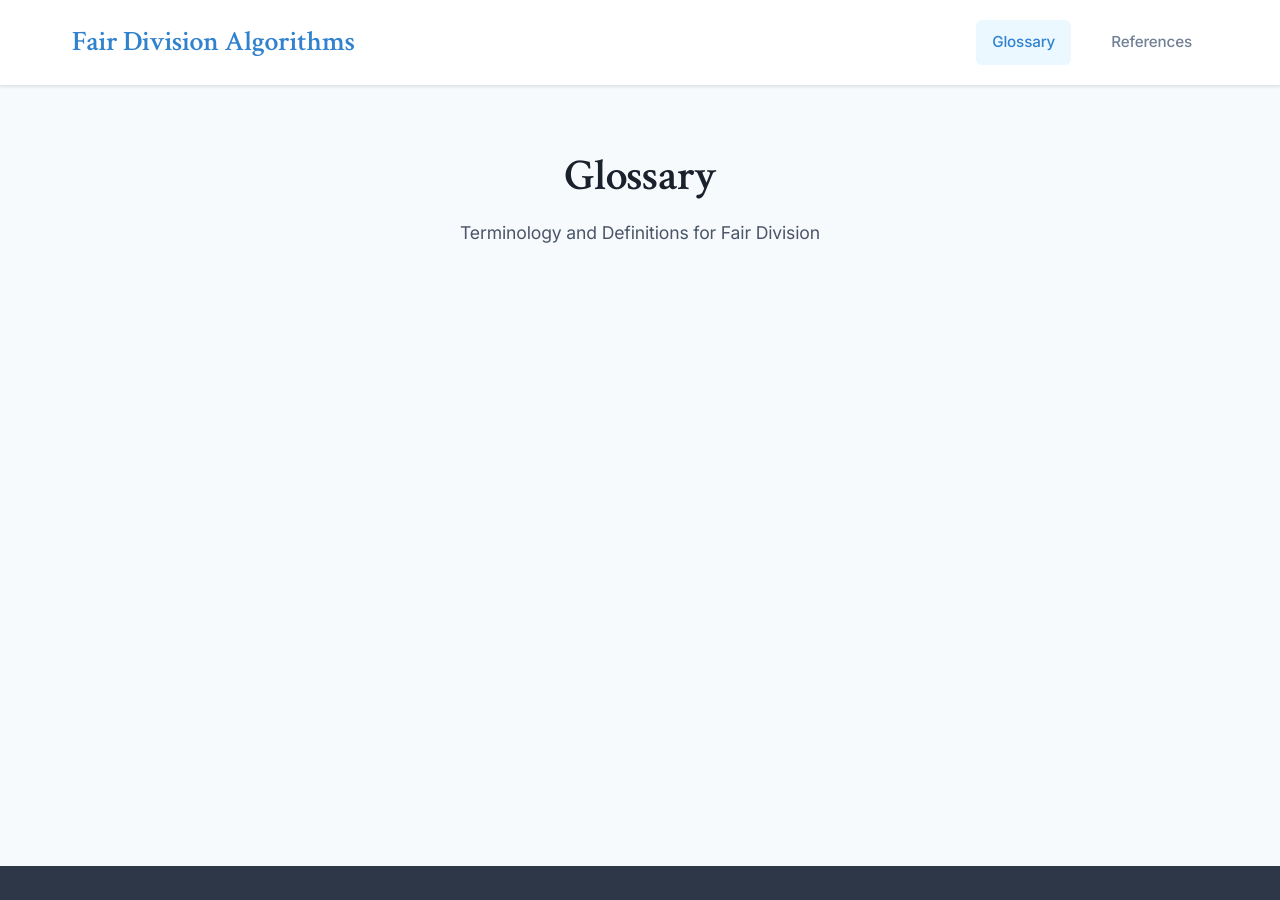
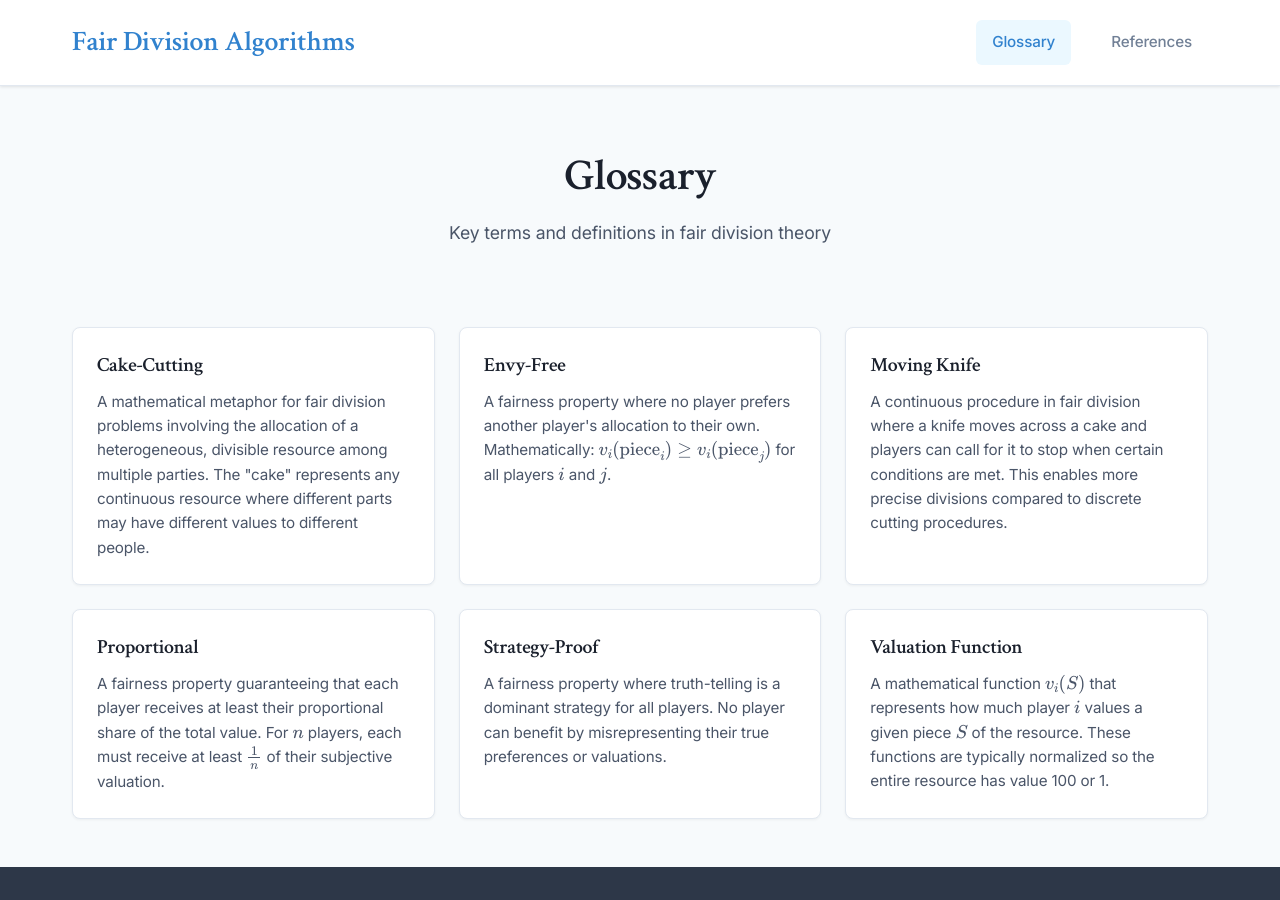
Before and after one commit to amaan-19/fair-division-exercises, a Jekyll site: the page built from glossary/index.md, in a window 1280 px wide and 900 px high. Built offline with Jekyll 4.4.1, drawn with Linux system fonts in a browser that asks for light colours; our own code applies the rules of GitHub Pages for plain Markdown files.

Commit message:
added a few definitions to glossary

```diff
--- a/assets/main.css
+++ b/assets/main.css
@@ -1428,3 +1428,80 @@ blockquote {
         font-size: 1rem;
     }
 }
+
+/* ========================================
+   SIMPLE GLOSSARY COMPONENTS
+   ======================================== */
+
+/* Simple Terms Grid */
+.terms-grid {
+    display: grid;
+    grid-template-columns: repeat(auto-fit, minmax(300px, 1fr));
+    gap: 1.5rem;
+    margin: 2rem 0;
+}
+
+/* Simple Term Card */
+.term-card {
+    background: white;
+    border: 1px solid #e2e8f0;
+    border-radius: 8px;
+    padding: 1.5rem;
+    transition: all 0.2s ease;
+    box-shadow: 0 1px 3px rgba(0, 0, 0, 0.05);
+}
+
+    .term-card:hover {
+        transform: translateY(-2px);
+        box-shadow: 0 4px 12px rgba(0, 0, 0, 0.1);
+        border-color: #cbd5e0;
+    }
+
+/* Term Name */
+.term-name {
+    font-family: 'Crimson Text', Georgia, serif;
+    font-size: 1.25rem;
+    font-weight: 600;
+    color: #1a202c;
+    margin: 0 0 0.75rem 0;
+    line-height: 1.3;
+}
+
+/* Term Definition */
+.term-definition {
+    color: #4a5568;
+    line-height: 1.6;
+    margin: 0;
+    font-size: 0.95rem;
+}
+
+/* Optional: Simple type indicator */
+.term-type {
+    display: inline-block;
+    background: #f0f4f7;
+    color: #4a5568;
+    padding: 0.2rem 0.5rem;
+    border-radius: 4px;
+    font-size: 0.75rem;
+    font-weight: 500;
+    text-transform: uppercase;
+    letter-spacing: 0.03em;
+    margin-bottom: 0.5rem;
+    font-family: 'Inter', sans-serif;
+}
+
+/* Responsive Design */
+@media (max-width: 768px) {
+    .terms-grid {
+        grid-template-columns: 1fr;
+        gap: 1rem;
+    }
+
+    .term-card {
+        padding: 1.25rem;
+    }
+
+    .term-name {
+        font-size: 1.125rem;
+    }
+}
--- a/glossary/index.md
+++ b/glossary/index.md
@@ -6,5 +6,51 @@ permalink: /glossary/
 
 <div class="page-header">
   <h1 class="page-title">Glossary</h1>
-  <p class="page-description">Terminology and Definitions for Fair Division</p>
+  <p class="page-description">Key terms and definitions in fair division theory</p>
 </div>
+
+<div class="terms-grid">
+
+  <div class="term-card">
+    <h3 class="term-name">Cake-Cutting</h3>
+    <p class="term-definition">
+      A mathematical metaphor for fair division problems involving the allocation of a heterogeneous, divisible resource among multiple parties. The "cake" represents any continuous resource where different parts may have different values to different people.
+    </p>
+  </div>
+
+  <div class="term-card">
+    <h3 class="term-name">Envy-Free</h3>
+    <p class="term-definition">
+      A fairness property where no player prefers another player's allocation to their own. Mathematically: $v_i(\text{piece}_i) \geq v_i(\text{piece}_j)$ for all players $i$ and $j$.
+    </p>
+  </div>
+
+  <div class="term-card">
+    <h3 class="term-name">Moving Knife</h3>
+    <p class="term-definition">
+      A continuous procedure in fair division where a knife moves across a cake and players can call for it to stop when certain conditions are met. This enables more precise divisions compared to discrete cutting procedures.
+    </p>
+  </div>
+
+  <div class="term-card">
+    <h3 class="term-name">Proportional</h3>
+    <p class="term-definition">
+      A fairness property guaranteeing that each player receives at least their proportional share of the total value. For $n$ players, each must receive at least $\frac{1}{n}$ of their subjective valuation.
+    </p>
+  </div>
+
+  <div class="term-card">
+    <h3 class="term-name">Strategy-Proof</h3>
+    <p class="term-definition">
+      A fairness property where truth-telling is a dominant strategy for all players. No player can benefit by misrepresenting their true preferences or valuations.
+    </p>
+  </div>
+
+  <div class="term-card">
+    <h3 class="term-name">Valuation Function</h3>
+    <p class="term-definition">
+      A mathematical function $v_i(S)$ that represents how much player $i$ values a given piece $S$ of the resource. These functions are typically normalized so the entire resource has value 100 or 1.
+    </p>
+  </div>
+
+</div>
```
